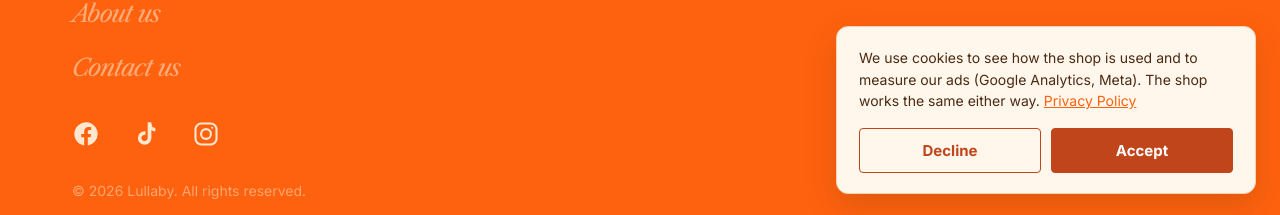
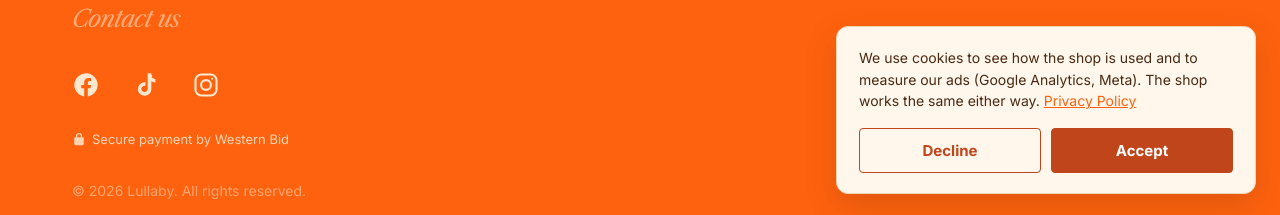
Before and after one commit to AndriiPetrovskyi/lullaby_redesign, a React (Vite) app: page /products/1 in a window 1280 px wide. Shown: the part 582-797 px from the top of the page. Built offline with nearby package versions, Linux system fonts and the light colour scheme; no server answers.

Commit message:
Trust line inside the card checkout button and in every footer
Co-Authored-By: Claude Opus 5.5 <noreply@anthropic.com>
Claude-Session: https://claude.ai/code/session_01XK9fKaMqyzAoTfBiFVjY16

```diff
--- a/src/components/Footer.css
+++ b/src/components/Footer.css
@@ -118,3 +118,11 @@
   background: none;
   cursor: pointer;
 }
+
+.secure-checkout-line.footer-secure {
+  justify-content: flex-start;
+  margin-top: var(--spacing-lg);
+  font-family: "Inter", sans-serif;
+  color: rgba(255, 232, 207, 0.85);
+  opacity: 1;
+}
--- a/src/components/Footer.jsx
+++ b/src/components/Footer.jsx
@@ -3,6 +3,7 @@ import navLinks from "../data/navLinks.js";
 import { FacebookIcon, InstagramIcon, TikTokIcon } from "./icons/SocialIcons.jsx";
 import { INSTAGRAM_URL } from "../config/contact.js";
 import { reopenConsentBanner } from "../utils/consent.js";
+import { SecureCheckoutLine } from "./PaymentMethods.jsx";
 import "./Footer.css";
 
 const legalLinks = [
@@ -79,6 +80,8 @@ function Footer() {
           ))}
         </ul>
 
+        <SecureCheckoutLine className="footer-secure" />
+
         <p className="footer-copyright">
           © {new Date().getFullYear()} Lullaby. All rights reserved.
         </p>
--- a/src/components/PaymentMethods.jsx
+++ b/src/components/PaymentMethods.jsx
@@ -51,7 +51,7 @@ export function PayPalLogo() {
 
 // Shown under the buy buttons on product pages, so buyers know before they
 // click that Western Bid runs the payment page and appears on statements.
-function LockIcon() {
+export function LockIcon() {
   return (
     <svg className="secure-checkout-box-lock" viewBox="0 0 16 16" aria-hidden="true">
       <path
@@ -62,10 +62,10 @@ function LockIcon() {
   );
 }
 
-// One line under the card checkout's button, where the full box is too much.
-export function SecureCheckoutLine() {
+// One line in the footer of every page, where the full box is too much.
+export function SecureCheckoutLine({ className = "" }) {
   return (
-    <p className="secure-checkout-line">
+    <p className={`secure-checkout-line ${className}`.trim()}>
       <LockIcon />
       Secure payment by Western Bid
     </p>
--- a/src/mobile/components/Footer.css
+++ b/src/mobile/components/Footer.css
@@ -111,3 +111,10 @@
   background: none;
   cursor: pointer;
 }
+
+.secure-checkout-line.m-footer-secure {
+  margin-top: var(--spacing-lg);
+  font-family: "Inter", sans-serif;
+  color: rgba(255, 232, 207, 0.85);
+  opacity: 1;
+}
--- a/src/mobile/components/Footer.jsx
+++ b/src/mobile/components/Footer.jsx
@@ -7,6 +7,7 @@ import {
 } from "../../components/icons/SocialIcons.jsx";
 import { INSTAGRAM_URL } from "../../config/contact.js";
 import { reopenConsentBanner } from "../../utils/consent.js";
+import { SecureCheckoutLine } from "../../components/PaymentMethods.jsx";
 import "./Footer.css";
 
 const legalLinks = [
@@ -82,6 +83,8 @@ function Footer() {
         ))}
       </ul>
 
+      <SecureCheckoutLine className="m-footer-secure" />
+
       <p className="m-footer-copyright">
         © {new Date().getFullYear()} Lullaby. All rights reserved.
       </p>
--- a/src/pages/CheckoutPage.css
+++ b/src/pages/CheckoutPage.css
@@ -83,6 +83,24 @@
   color: #fff;
   cursor: pointer;
   transition: opacity 0.2s ease;
+}
+
+.checkout-submit {
+  display: flex;
+  flex-direction: column;
+  align-items: center;
+  justify-content: center;
+  gap: 2px;
+  padding: 10px 16px;
+}
+
+.checkout-submit-secure {
+  display: flex;
+  align-items: center;
+  gap: 5px;
+  font-size: 13px;
+  font-weight: 500;
+  opacity: 0.9;
 }
 
 .checkout-submit:hover:not(:disabled) {
--- a/src/pages/CheckoutPage.jsx
+++ b/src/pages/CheckoutPage.jsx
@@ -1,7 +1,7 @@
 import { useEffect, useMemo, useState } from "react";
 import { Link, useParams, useSearchParams } from "react-router-dom";
 import LoadingScreen from "../components/LoadingScreen.jsx";
-import { PayPalLogo, SecureCheckoutBox, SecureCheckoutLine } from "../components/PaymentMethods.jsx";
+import { LockIcon, PayPalLogo, SecureCheckoutBox } from "../components/PaymentMethods.jsx";
 import RedirectNotice from "../components/RedirectNotice.jsx";
 import Seo from "../components/Seo.jsx";
 import Select from "../components/ui/Select.jsx";
@@ -450,12 +450,20 @@ function CheckoutPage() {
                   type="submit"
                   className="checkout-submit"
                   disabled={Boolean(payment) || isSoldOut}>
-                  {isSoldOut
-                    ? "Sold out"
-                    : `Continue to secure payment · ${money(totals.total)}`}
+                  {isSoldOut ? (
+                    "Sold out"
+                  ) : (
+                    <>
+                      <span>Continue to payment · {money(totals.total)}</span>
+                      <span className="checkout-submit-secure">
+                        <LockIcon />
+                        Secure payment by Western Bid
+                      </span>
+                    </>
+                  )}
                 </button>
               )}
-              {isPayPal ? <SecureCheckoutBox /> : <SecureCheckoutLine />}
+              {isPayPal && <SecureCheckoutBox />}
             </form>
 
             {isPayPal && (
```
Also changed, not shown: 1 other file (tests, documents, lock files or other folders).
